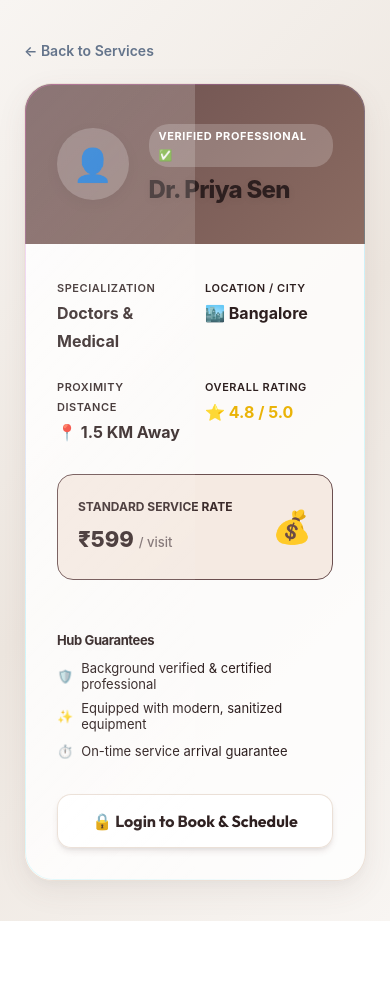
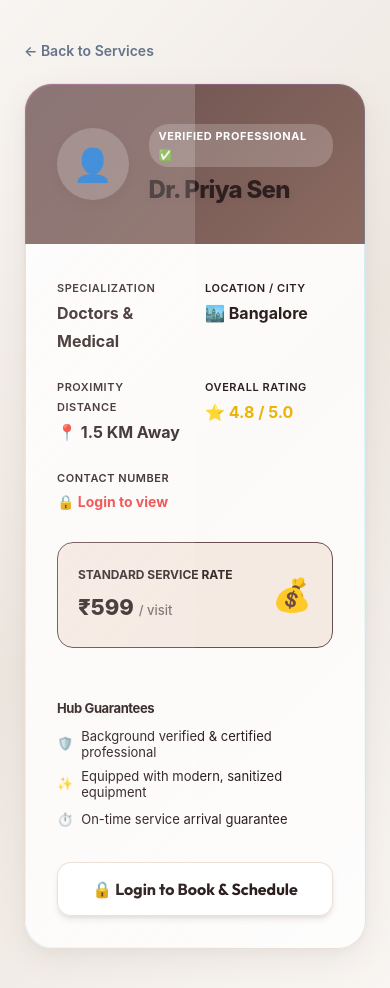
Before and after one commit to harshavardhan2025/Smart-Service-Finder, a React (Create React App) app: page /worker in a window 390 px wide. Before the commit the page ends 921 px from the top, so only its background shows below. Built offline with nearby package versions, Linux system fonts and the light colour scheme; no server answers.

Commit message:
feat: make plans-offers public for guest users and hide worker phone number until logged in

```diff
--- a/src/App.js
+++ b/src/App.js
@@ -107,7 +107,7 @@ function App() {
 
         <Route
           path="/plans-offers"
-          element={<PrivateRoute><PlansOffers /></PrivateRoute>}
+          element={<PlansOffers />}
         />
 
       </Routes>
--- a/src/pages/WorkerProfile.jsx
+++ b/src/pages/WorkerProfile.jsx
@@ -138,6 +138,18 @@ function WorkerProfile() {
                 <label style={{ fontSize: "11px", fontWeight: 600, color: "var(--text-secondary)", textTransform: "uppercase", letterSpacing: "0.05em" }}>Overall Rating</label>
                 <p style={{ margin: "4px 0 0 0", fontSize: "16px", fontWeight: 700, color: "#eab308" }}>⭐ {worker.rating} / 5.0</p>
               </div>
+              <div>
+                <label style={{ fontSize: "11px", fontWeight: 600, color: "var(--text-secondary)", textTransform: "uppercase", letterSpacing: "0.05em" }}>Contact Number</label>
+                {sessionStorage.getItem("userId") ? (
+                  <p style={{ margin: "4px 0 0 0", fontSize: "15px", fontWeight: 700, color: "var(--primary)" }}>
+                    📞 +91 9{Math.abs(worker.name.charCodeAt(0) * worker.name.charCodeAt(worker.name.length - 1) * 38283) % 900000000 + 100000000}
+                  </p>
+                ) : (
+                  <p style={{ margin: "4px 0 0 0", fontSize: "14px", fontWeight: 700, color: "#ef4444" }}>
+                    🔒 Login to view
+                  </p>
+                )}
+              </div>
             </div>
 
             {/* Price section */}
```
